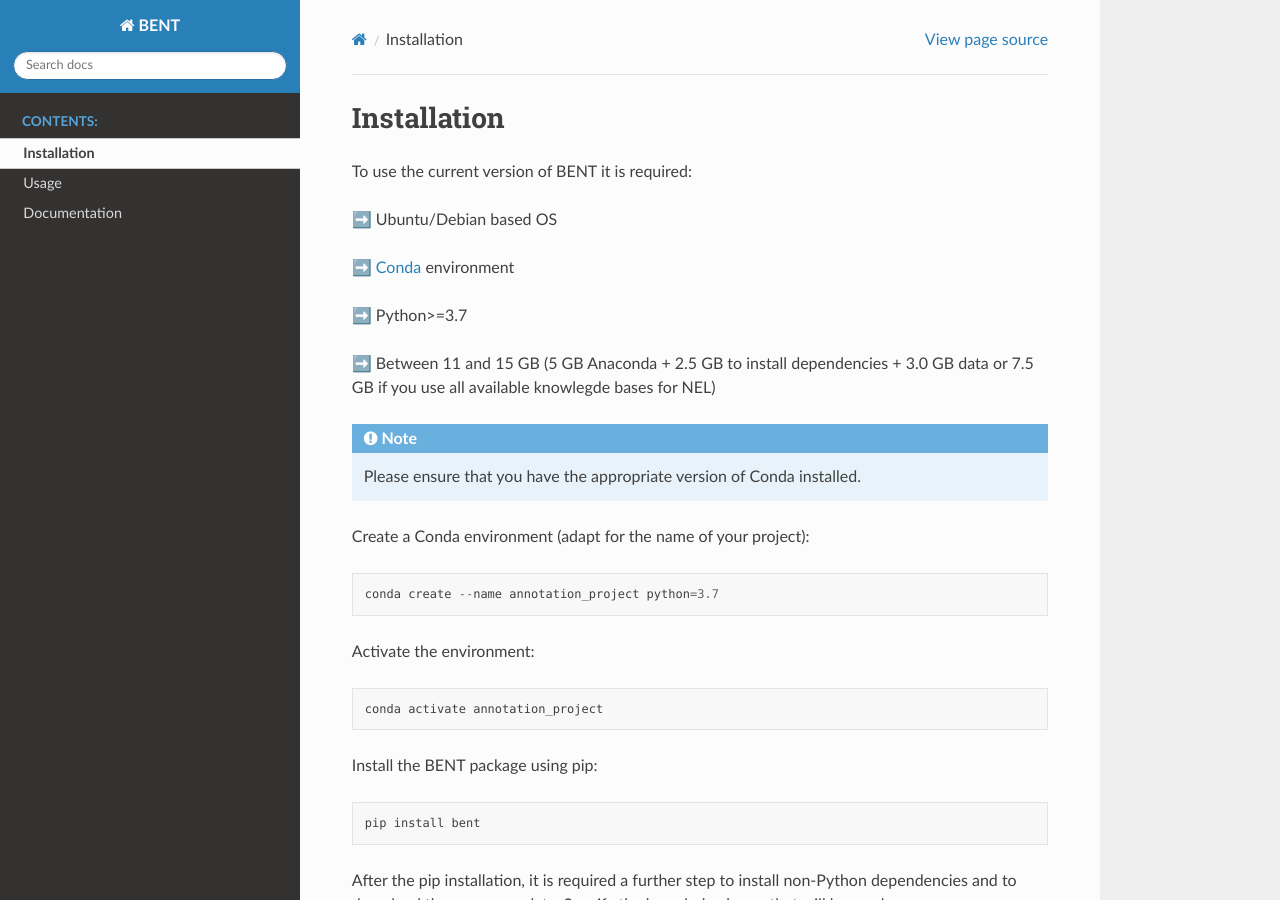
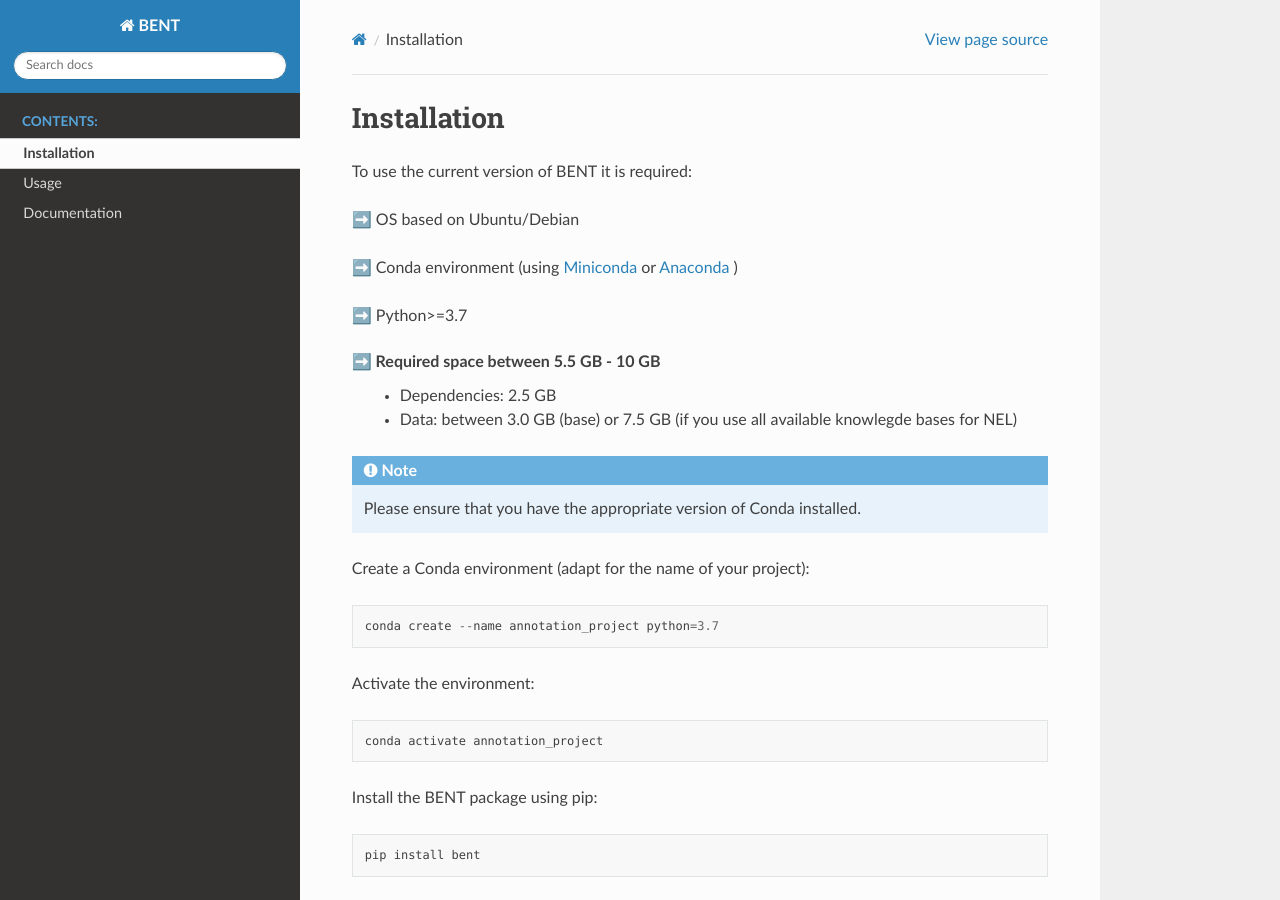
Before and after one commit to lasigeBioTM/BENT, a Sphinx documentation site: the page built from docs/source/install.rst, in a window 1280 px wide and 900 px high. Built offline with Sphinx 7.4.7 and the Read the Docs theme 2.0.0, drawn with Linux system fonts in a browser that asks for light colours.

Commit message:
Update install.rst

```diff
--- a/docs/source/install.rst
+++ b/docs/source/install.rst
@@ -3,13 +3,15 @@ Installation
 
 To use the current version of BENT it is required:
 
-|:arrow_right:| Ubuntu/Debian based OS
+|:arrow_right:|  OS based on Ubuntu/Debian
 
-|:arrow_right:| `Conda <https://docs.conda.io/en/latest/>`__ environment
+|:arrow_right:|  Conda environment (using `Miniconda <https://docs.conda.io/en/latest/miniconda.html>`__ or `Anaconda <https://docs.conda.io/en/latest/>`__ )
 
-|:arrow_right:| Python>=3.7
+|:arrow_right:|  Python>=3.7
 
-|:arrow_right:| Between 11 and 15 GB (5 GB Anaconda + 2.5 GB to install dependencies + 3.0 GB data or 7.5 GB if you use all available knowlegde bases for NEL)
+|:arrow_right:|  Required space between 5.5 GB - 10 GB
+   * Dependencies: 2.5 GB
+   * Data: between 3.0 GB (base) or 7.5 GB (if you use all available knowlegde bases for NEL)
 
 
 .. note::
```
